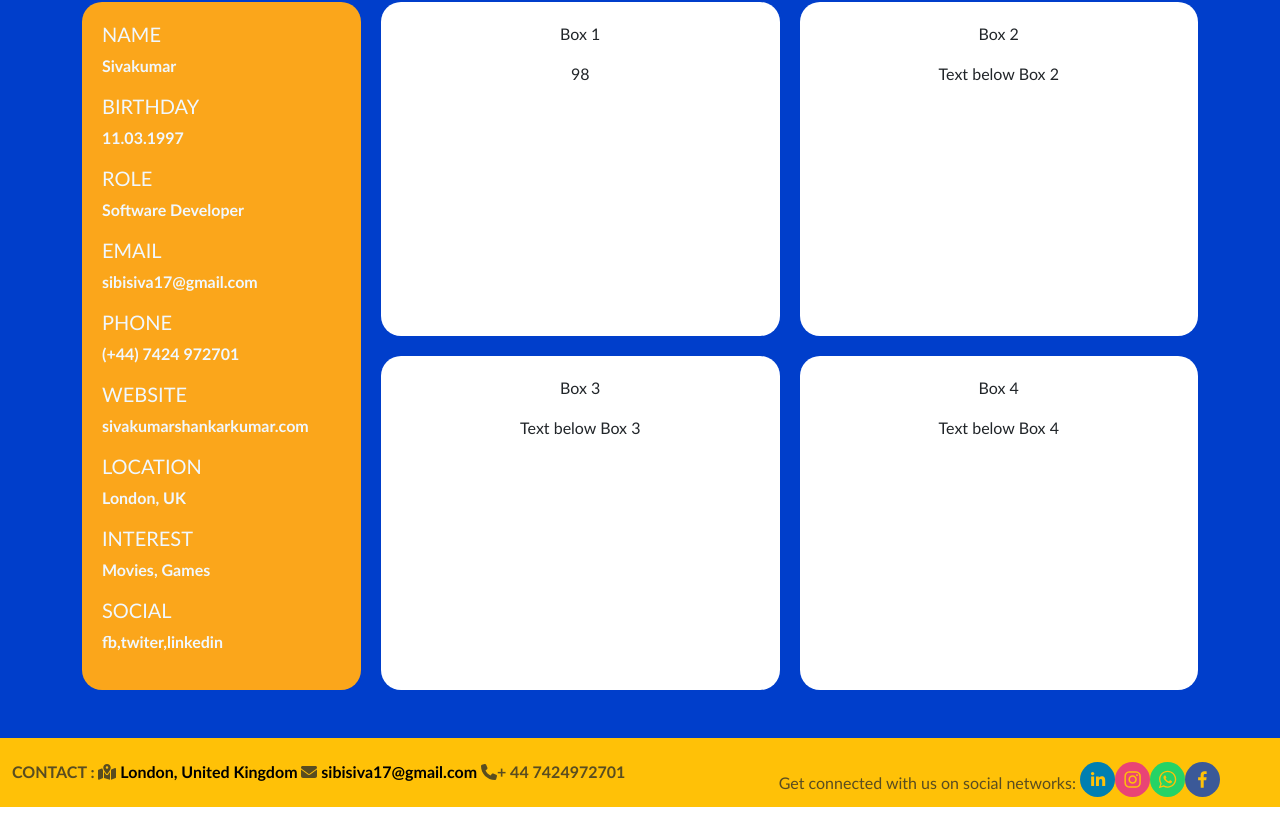
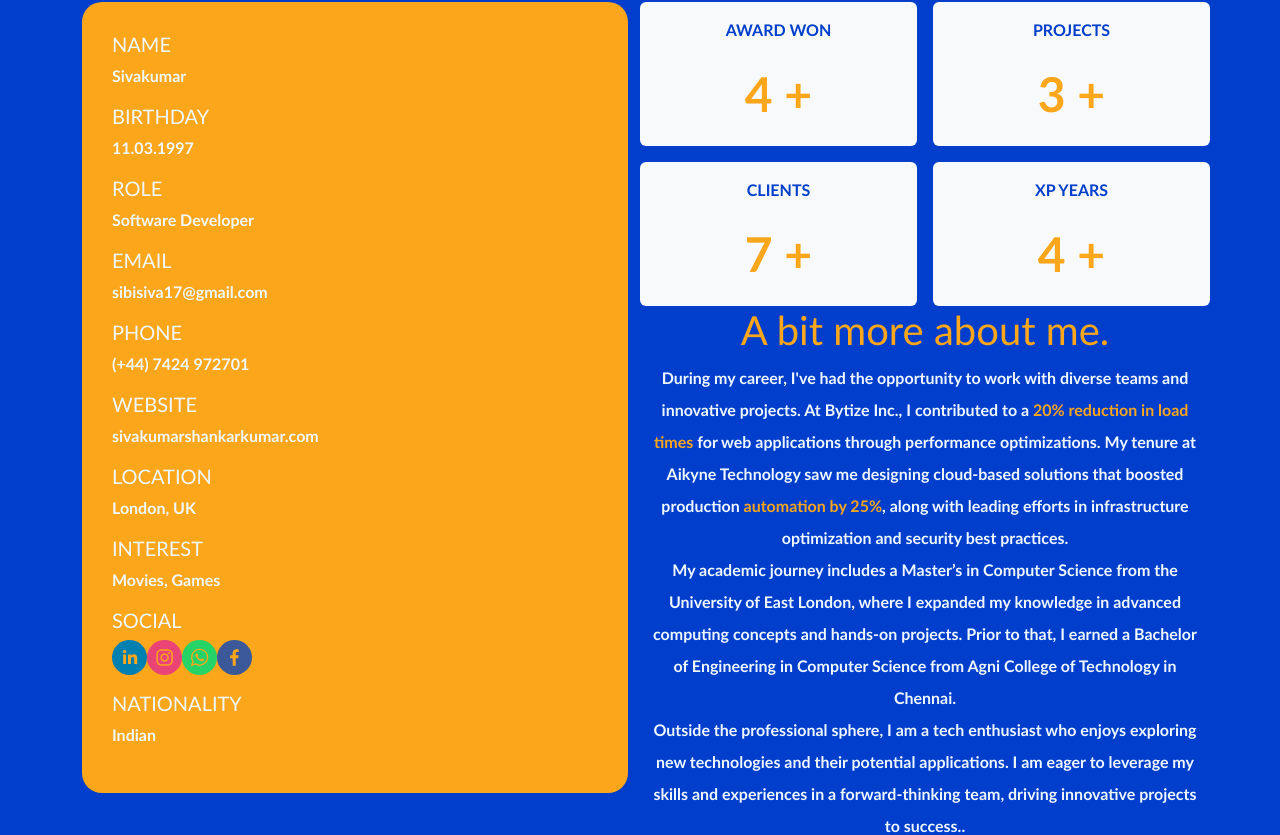
Before and after one commit to SivakumarShankar/test, a React (Create React App) app: page / in a window 1280 px wide. Shown: the part 1632-2467 px from the top of the page. Before the commit the page ends 2439 px from the top, so only its background shows below. Built offline with nearby package versions, Linux system fonts and the light colour scheme.

Commit message:
Home page updated

```diff
--- a/src/pages/home.js
+++ b/src/pages/home.js
@@ -7,6 +7,7 @@ import "bootstrap/dist/js/bootstrap.bundle.min";
 import Footer from "./footer";
 import AnimatedCard from "./animatedcard";
 import "../pages/animation.css";
+import { SocialIcon } from "react-social-icons";
 import CountUp from "react-countup";
 
 const Home = () => {
@@ -40,7 +41,7 @@ const Home = () => {
                 to="/files/SivakumarShankarResume.pdf"
                 class="circleBase type3 text-blue"
                 target="_blank"
-                style={{ textDecoration: "none"}}
+                style={{ textDecoration: "none" }}
                 download
               >
                 Resume
@@ -50,7 +51,7 @@ const Home = () => {
               <Link
                 to="/skills"
                 class="circleBase type3 text-yellow"
-                style={{ textDecoration: "none"}}
+                style={{ textDecoration: "none" }}
               >
                 Skills
               </Link>
@@ -59,7 +60,7 @@ const Home = () => {
               <Link
                 to="/project"
                 class="circleBase type3 text-blue"
-                style={{ textDecoration: "none"}}
+                style={{ textDecoration: "none" }}
               >
                 Project
               </Link>
@@ -68,7 +69,7 @@ const Home = () => {
               <Link
                 to="/contact"
                 class="circleBase type3 text-yellow"
-                style={{ textDecoration: "none"}}
+                style={{ textDecoration: "none" }}
               >
                 Contact
               </Link>
@@ -83,7 +84,7 @@ const Home = () => {
               <AnimatedCard>
                 <div className="card-container">
                   <h1 class="card-title fw-bolder text-yellow">01</h1>
-                  <h4 className="text-blue">Innovative</h4>
+                  <h4 className="text-blue fw-bold">Innovative</h4>
                   <p class="card-text">
                     With a knack for developing innovative full-stack web
                     applications, I leverage technologies like React.js and
@@ -106,7 +107,7 @@ const Home = () => {
               <AnimatedCard>
                 <div className="card-container">
                   <h1 class="card-title fw-bolder text-yellow">02</h1>
-                  <h4 className="text-blue">Collaborative</h4>
+                  <h4 className="text-blue fw-bold">Collaborative</h4>
                   <p class="card-text">
                     Experienced in working with cross-functional teams, I excel
                     in collaborative environments, ensuring seamless
@@ -128,7 +129,7 @@ const Home = () => {
               <AnimatedCard>
                 <div className="card-container">
                   <h1 class="card-title fw-bolder text-yellow">03</h1>
-                  <h4 className="text-blue">Adaptive</h4>
+                  <h4 className="text-blue fw-bold">Adaptive</h4>
                   <p class="card-text">
                     Thriving in dynamic startup settings, I quickly adapt to new
                     challenges, driving rapid development cycles and delivering
@@ -150,7 +151,7 @@ const Home = () => {
               <AnimatedCard>
                 <div className="card-container">
                   <h1 class="card-title fw-bolder text-yellow">04</h1>
-                  <h4 class="text-blue">Detail-Oriented</h4>
+                  <h4 class="text-blue fw-bold">Detail-Oriented</h4>
                   <p class="card-text">
                     My meticulous attention to detail ensures high-quality code
                     and robust system performance. I consistently implement best
@@ -174,14 +175,9 @@ const Home = () => {
 
       {/* End of Card */}
 
-
-
-
-
-
-
-      <div class="container-fluid pt-5 pb-5">
-        <div class="container d-flex">
+      <div class="container pt-5 pb-5">
+        <div class="row">
+          <div class="col">
             <div class="left-column">
               <h5>NAME</h5>
               <p class="fw-bold">Sivakumar</p>
@@ -200,50 +196,121 @@ const Home = () => {
               <h5>INTEREST</h5>
               <p class="fw-bold">Movies, Games</p>
               <h5>SOCIAL</h5>
-            <p class="fw-bold">fb,twiter,linkedin</p>
+              <p class="fw-bold">
+                <SocialIcon
+                  url="https://www.linkedin.com/in/sivakumarshankarkumar/"
+                  target="_blank"
+                  style={{ height: 35, width: 35}}
+                />
+                <SocialIcon
+                  url="https://www.instagram.com/sivakumar_shankar?igsh=MWRhczd1MjR4MHoxNg%3D%3D&utm_source=qr"
+                  target="_blank"
+                  style={{ height: 35, width: 35}}
+                />
+                <SocialIcon
+                  url="https://api.whatsapp.com/send?phone=7424972701"
+                  target="_blank"
+                  style={{ height: 35, width: 35,}}
+                />
+                <SocialIcon
+                  url="https://www.facebook.com/share/oCnmyzzgGFsKe68x/?mibextid=LQQJ4d"
+                  target="_blank"
+                  style={{ height: 35, width: 35,}}
+                />
+              </p>
+              <h5>NATIONALITY</h5>
+              <p class="fw-bold">Indian</p>
             </div>
-        <div class="right-column text-dark">
-            <div class="box">
-                <p>Box 1</p>
-                <div class="box-text"><CountUp end={100} duration={10}></CountUp></div>
           </div>
-            <div class="box">
-                <p>Box 2</p>
-                <div class="box-text">Text below Box 2</div>
+          <div class="col fw-bolder number">
+            <div class="row">
+              <div class="container overflow-hidden text-center">
+                <div class="row gap-3 pb-3">
+                  <div class="col rounded bg-light text-dark">
+                    <div class="p-3 number">
+                      <p class="text-blue text-uppercase">Award Won</p>
+                      <CountUp
+                        end={4}
+                        duration={5}
+                        suffix=" +"
+                        className="counter"
+                      ></CountUp>
                     </div>
-            <div class="box">
-                <p>Box 3</p>
-                <div class="box-text">Text below Box 3</div>
                   </div>
-            <div class="box">
-                <p>Box 4</p>
-                <div class="box-text">Text below Box 4</div>
+                  <div class="col rounded bg-light text-dark">
+                    <div class="p-3">
+                      <p class="text-uppercase text-blue">Projects</p>
+                      <CountUp
+                        end={3}
+                        duration={5}
+                        suffix=" +"
+                        className="counter"
+                      ></CountUp>
                     </div>
                   </div>
                 </div>
-
+                <div class="row gap-3">
+                  <div class="col rounded bg-light text-dark">
+                    <div class="p-3">
+                      <p class="text-uppercase text-blue">clients</p>
+                      <CountUp
+                        end={7}
+                        duration={5}
+                        suffix=" +"
+                        className="counter"
+                      ></CountUp>
                     </div>
-
-
-
-
-
-
-
-
-
-
-
-
-
-
-
+                  </div>
+                  <div class="col rounded bg-light text-dark">
+                    <div class="p-3">
+                      <p class="text-uppercase text-blue">xp years</p>
+                      <CountUp
+                        end={4}
+                        duration={5}
+                        suffix=" +"
+                        className="counter"
+                      ></CountUp>
+                    </div>
+                  </div>
+                </div>
+              </div>
+            </div>
+            <div class="row">
+              <h1 class="text-yellow text-center">A bit more about me.</h1>
+              <p>
+                <p class="lh-lg text-center">
+                  During my career, I've had the opportunity to work with
+                  diverse teams and innovative projects. At Bytize Inc., I
+                  contributed to a{" "}
+                  <span class="text-yellow">20% reduction in load times </span>
+                  for web applications through performance optimizations. My
+                  tenure at Aikyne Technology saw me designing cloud-based
+                  solutions that boosted production{" "}
+                  <span class="text-yellow">automation by 25%</span>, along with
+                  leading efforts in infrastructure optimization and security
+                  best practices.
+                  <br></br>
+                  My academic journey includes a Master’s in Computer Science
+                  from the University of East London, where I expanded my
+                  knowledge in advanced computing concepts and hands-on
+                  projects. Prior to that, I earned a Bachelor of Engineering in
+                  Computer Science from Agni College of Technology in Chennai.
+                  <br></br>
+                  Outside the professional sphere, I am a tech enthusiast who
+                  enjoys exploring new technologies and their potential
+                  applications. I am eager to leverage my skills and experiences
+                  in a forward-thinking team, driving innovative projects to
+                  success..
+                </p>
+              </p>
+            </div>
+          </div>
+        </div>
+      </div>
 
       <Footer />
     </div>
   );
 };
 
-
-
 export default Home;
--- a/src/pages/styles.css
+++ b/src/pages/styles.css
@@ -208,25 +208,13 @@ html, body {
 }
 
 .left-column {
-    flex: 0 0 25%;
-    padding: 20px;
+    padding: 30px;
     background: #fba61b;
     border-radius: 20px;
-    margin-right: 20px;
 }
 
-.right-column {
-    flex: 1;
-    display: flex;
-    flex-wrap: wrap;
-    gap: 20px;
-}
-
-.box {
-    flex: 1 1 calc(50% - 20px); /* 2 boxes per row with spacing */
-    background: #ffffff;
-    padding: 20px;
-    border-radius: 20px;
-    box-sizing: border-box;
-    text-align: center;
-}
+.number .counter {
+    font-weight: bolder;
+    color: #fba61b;
+    font-size: 3em;
+  }
```
Lines whose indentation alone changed are shown as unchanged.
